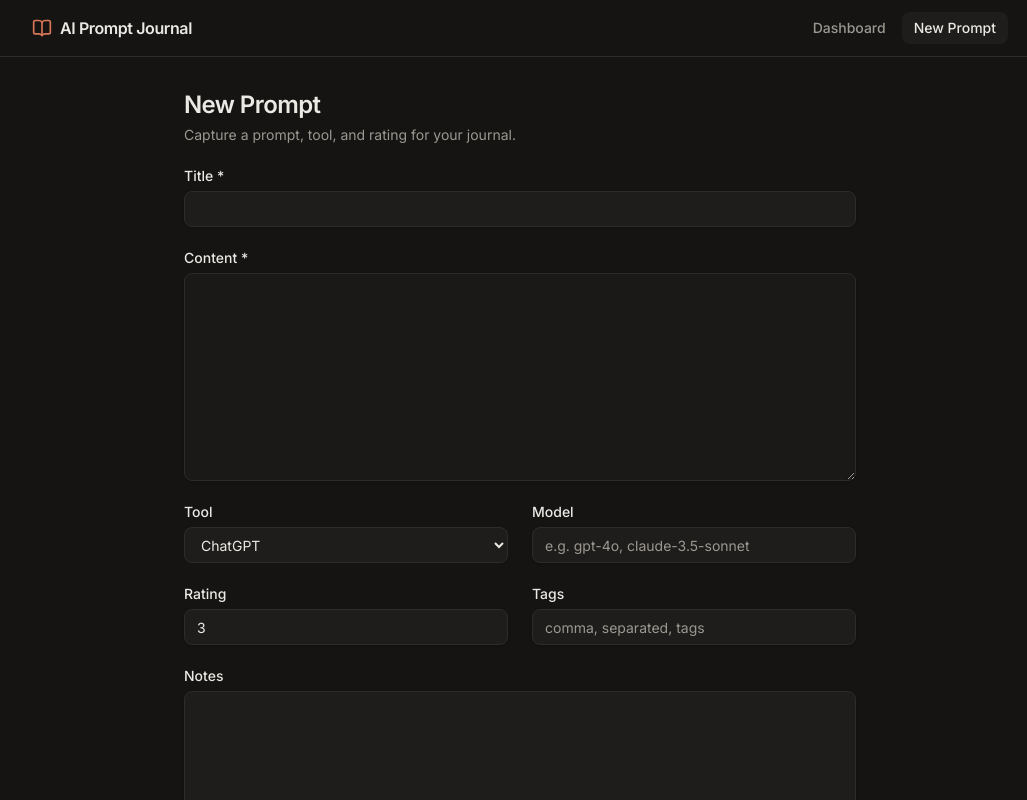
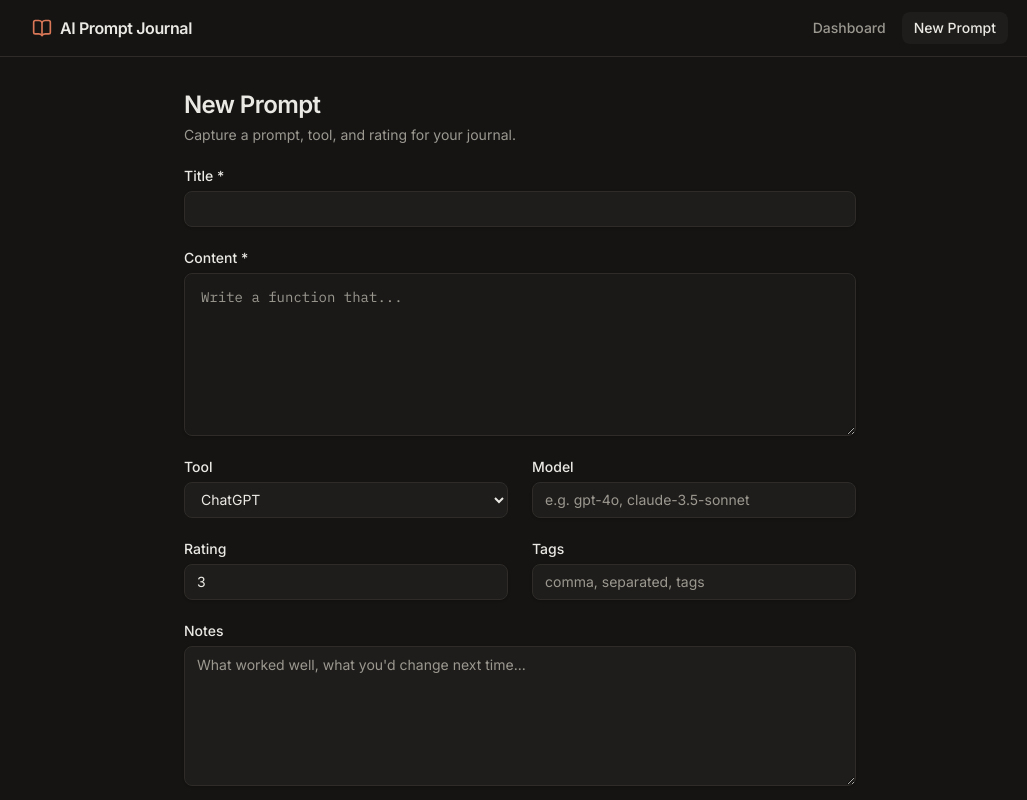
Before and after one commit to AmazingDude/arbisoft, a React (Vite) app in the folder week-1/: page /prompts/new in a window 1280 px wide. Shown: the top 800 px of the page, without its empty margins (115-1142 px from the left). Built offline with nearby package versions, Linux system fonts and the light colour scheme.

Commit message:
feat: reduce form emptiness with placeholders, resize textareas, fix native control styling

```diff
--- a/week-1/src/components/PromptForm.jsx
+++ b/week-1/src/components/PromptForm.jsx
@@ -106,11 +106,12 @@ export default function PromptForm({
         <Textarea
           id="content"
           name="content"
-          rows={8}
+          rows={6}
+          placeholder="Write a function that..."
           value={values.content}
           onChange={(e) => setField("content", e.target.value)}
           aria-invalid={Boolean(errors.content)}
-          className="prompt-code min-h-[180px] resize-y"
+          className="prompt-code min-h-[140px] resize-y"
         />
         {errors.content && (
           <p role="alert" className="text-sm text-destructive">
@@ -193,9 +194,11 @@ export default function PromptForm({
         <Textarea
           id="notes"
           name="notes"
-          rows={3}
+          rows={5}
+          placeholder="What worked well, what you'd change next time..."
           value={values.notes}
           onChange={(e) => setField("notes", e.target.value)}
+          className="min-h-[140px] resize-y"
         />
       </div>
 
--- a/week-1/src/index.css
+++ b/week-1/src/index.css
@@ -35,6 +35,9 @@
 
   html {
     @apply scroll-smooth;
+    /* Render native form controls (number spinners, select dropdowns) in dark
+       mode so they match the Warm Espresso theme instead of bright OS chrome. */
+    color-scheme: dark;
     /* Always reserve scrollbar space so toggling content height (e.g. tag
        filters) never causes a horizontal layout shift. */
     scrollbar-gutter: stable;
```
